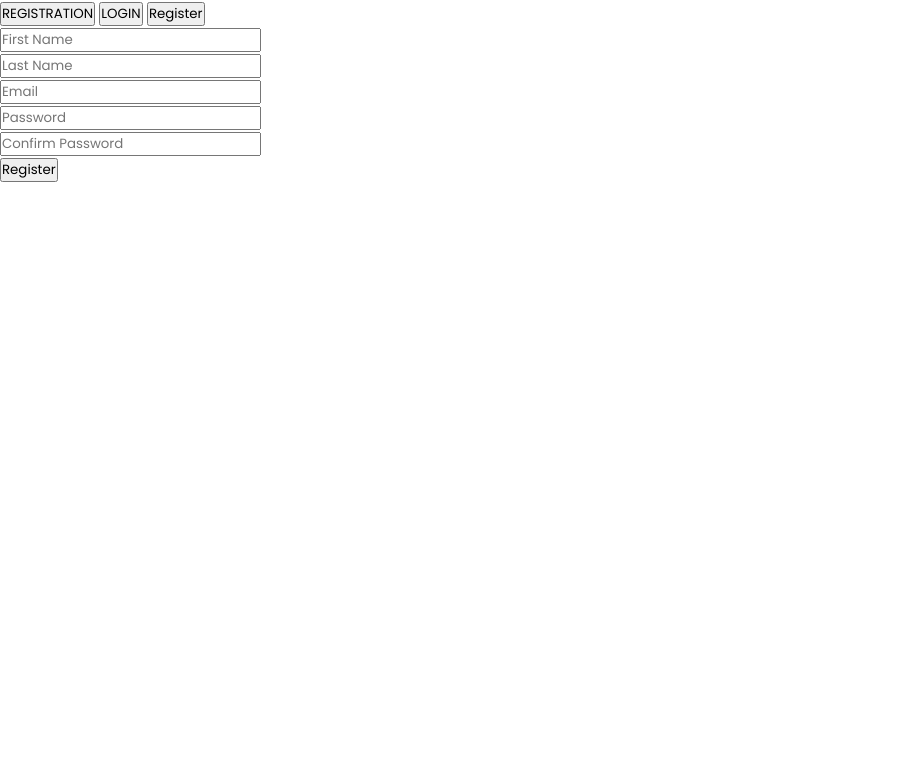
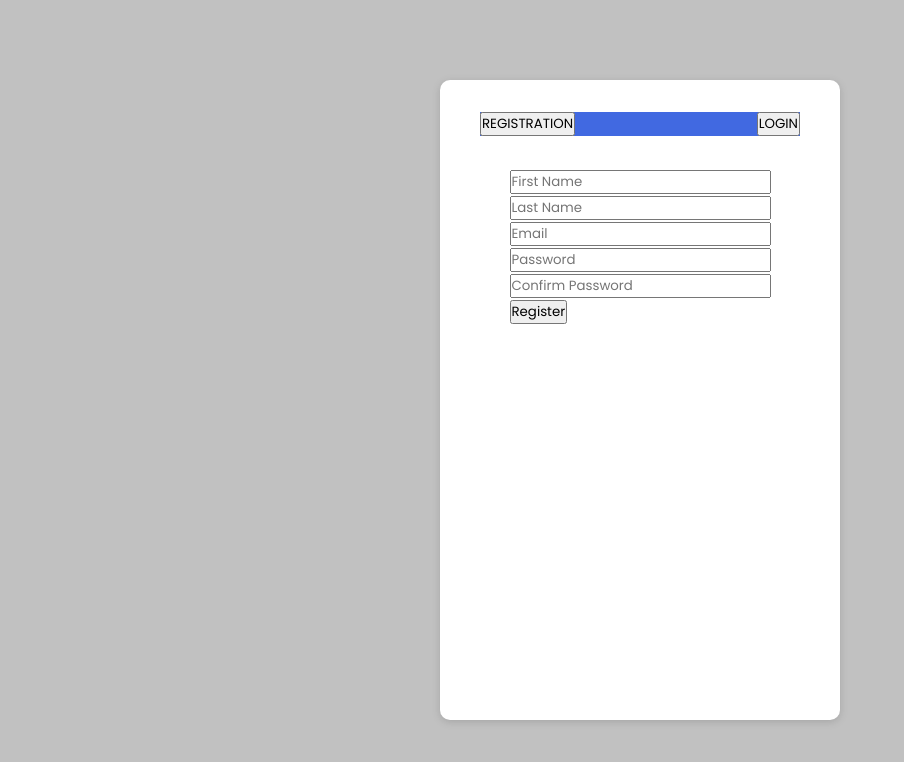
Before and after one commit to arbindhakal7/Toggle-Form, a plain HTML site: page index.html in a window 1280 px wide. Shown: the whole page, without its empty margins (0-904 px from the left). Drawn offline with Linux system fonts and the light colour scheme.

Commit message:
:lipstick: UI for registration form update

```diff
--- a/index.html
+++ b/index.html
@@ -13,7 +13,7 @@
             <div class="actionBtns">
                 <button class="actionBtn SignUpBtn">REGISTRATION</button>
                 <button class="actionBtn SignInBtn">LOGIN</button>
-                <button class="moveBtn">Register</button>
+                <button class="moveBtn">REGISTRATION</button>
             </div>
             <div class="userForm">
                 <form action="" class="form">
--- a/styles.css
+++ b/styles.css
@@ -6,3 +6,37 @@
     font-family: 'Poppins', sans-serif;
     box-sizing: border-box;
 }
+
+.wrapper{
+    width: 100vw;
+    height: 100vh;
+    background-color: rgba(95, 95, 95, 0.39);
+    position: fixed;
+    display: flex;
+    justify-content: center;
+    align-items: center;
+}
+
+.modelform{
+    width: 400px;
+    min-height: 80vh;
+    background-color: white;
+    border-radius: 10px;
+    box-shadow: rgba(0, 0, 0, 0.15) 0px 2px 8px;
+    display: flex;
+    align-items: center;
+    flex-direction: column;
+}
+
+.actionBtns{
+    width: 80%;
+    background-color: royalblue;
+    margin: 2em;
+    display: flex;
+    justify-content: space-between;
+    position: relative;
+}
+
+.moveBtn{
+    position: absolute;
+}
```
